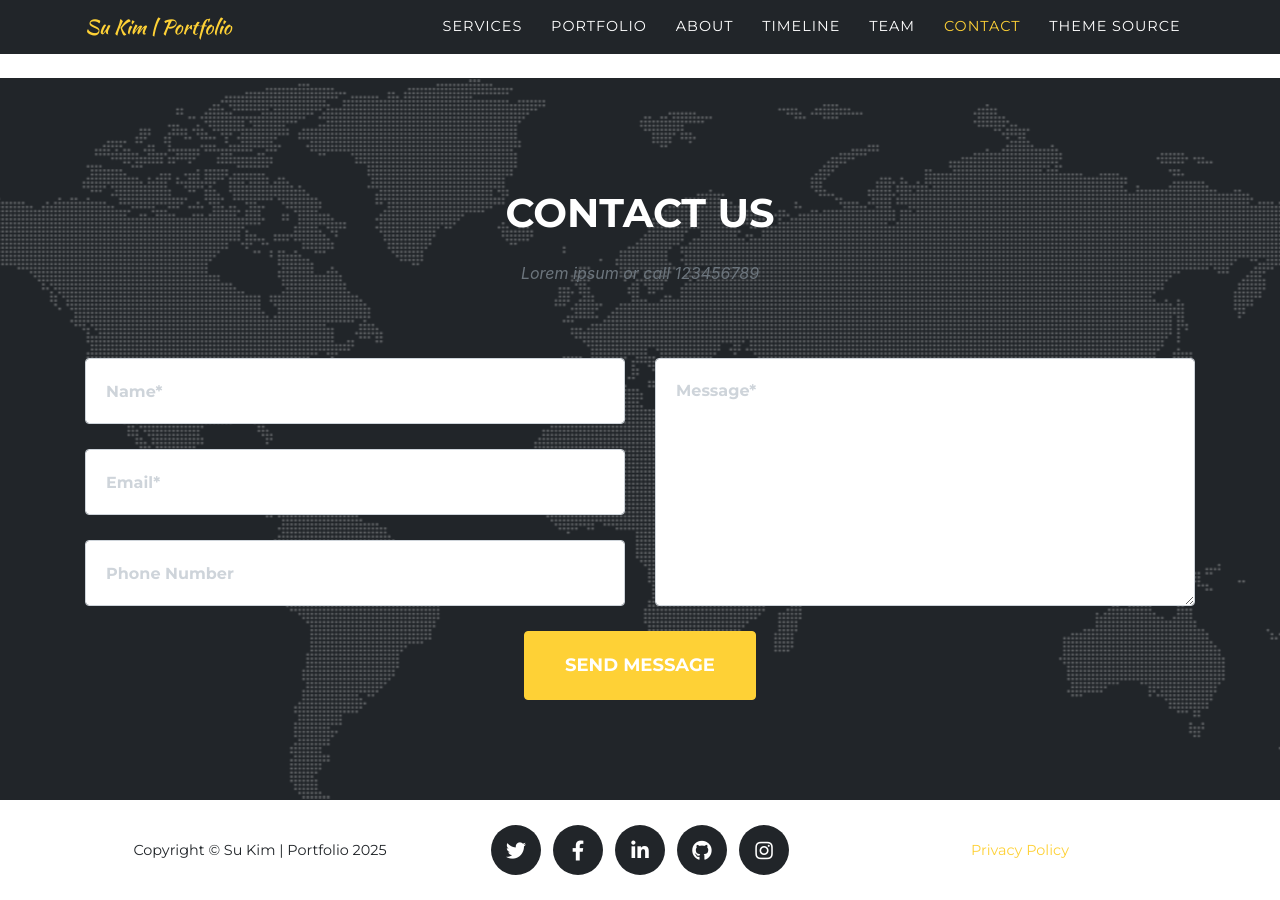
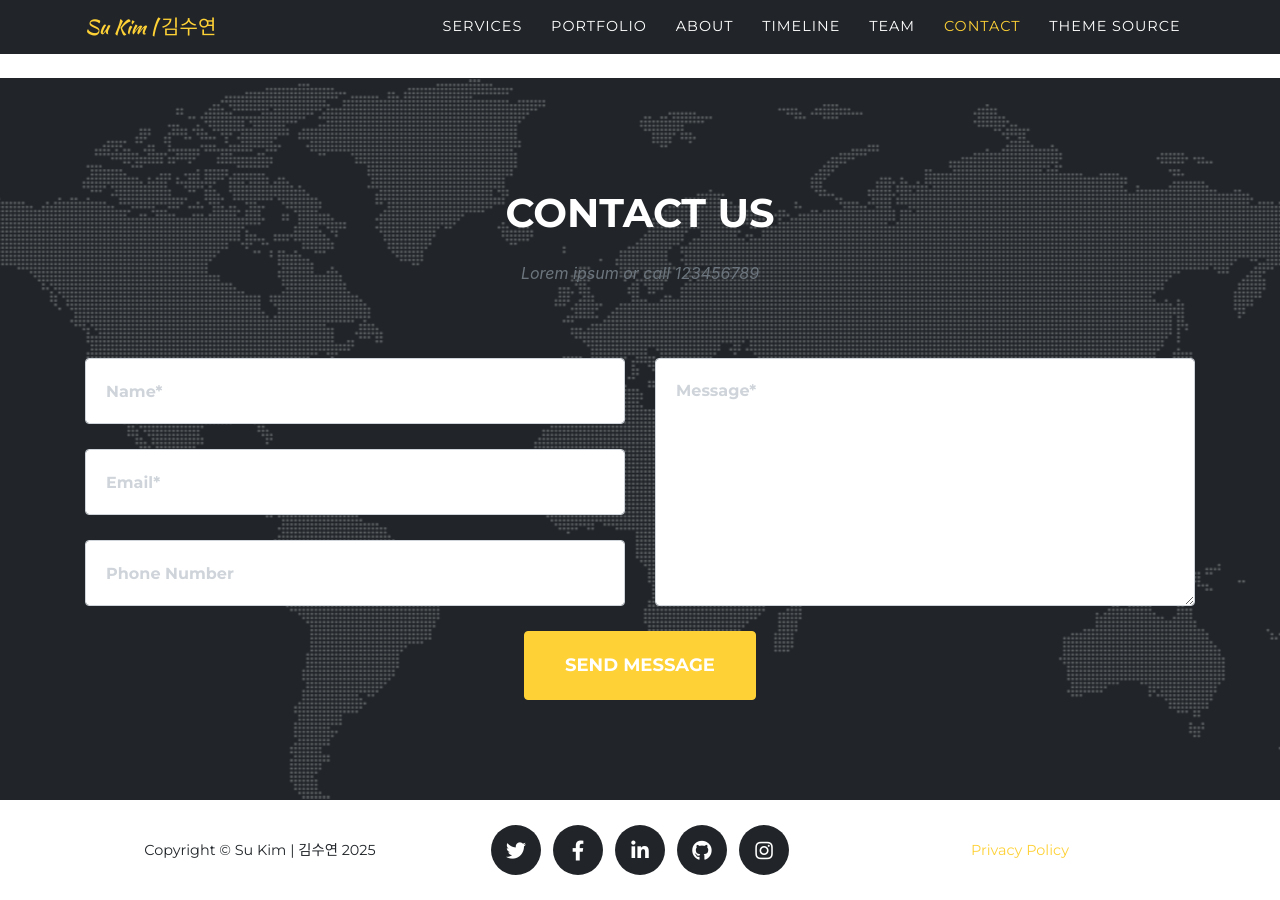
Before and after one commit to suuukkimm/suuukkimm.github.io, a Jekyll site: the page built from index.md, in a window 1280 px wide and 900 px high, scrolled down 5690 px. Built offline with Jekyll 4.4.1, drawn with Linux system fonts in a browser that asks for light colours; some web fonts are replaced.

Commit message:
update config. add korean.

```diff
--- a/_config.yml
+++ b/_config.yml
@@ -19,7 +19,7 @@ plugins:
 url    : "https://suuukkimm.github.io" # the base hostname & protocol for your site, e.g. http://example.com
 baseurl: "" # the subpath of your site, e.g. /blog
 
-title      : "Su Kim | Portfolio"
+title      : "Su Kim | 김수연"
 email      : sukim.syk@gmail.com #this is also the email contact forms will go to
 description: "Convention & Exhibition Planner | Developing Skills in AI Product & Service Planning"
 author     : Su Kim
```
